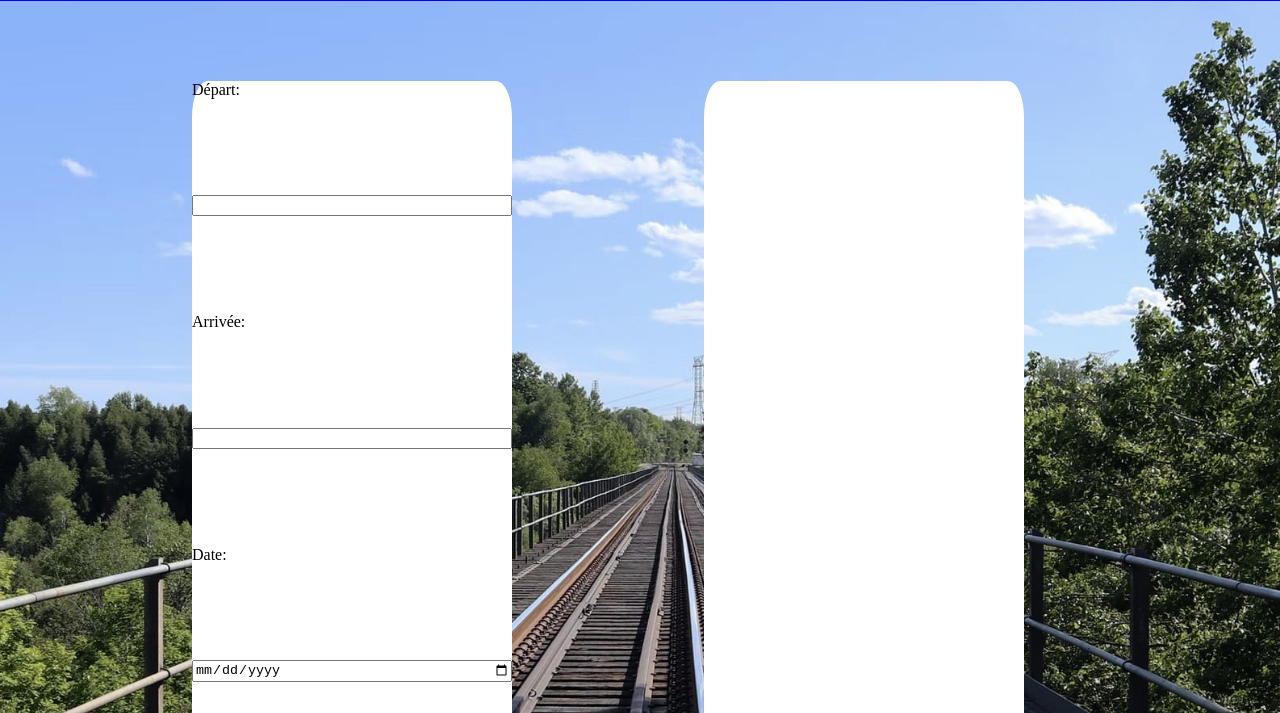
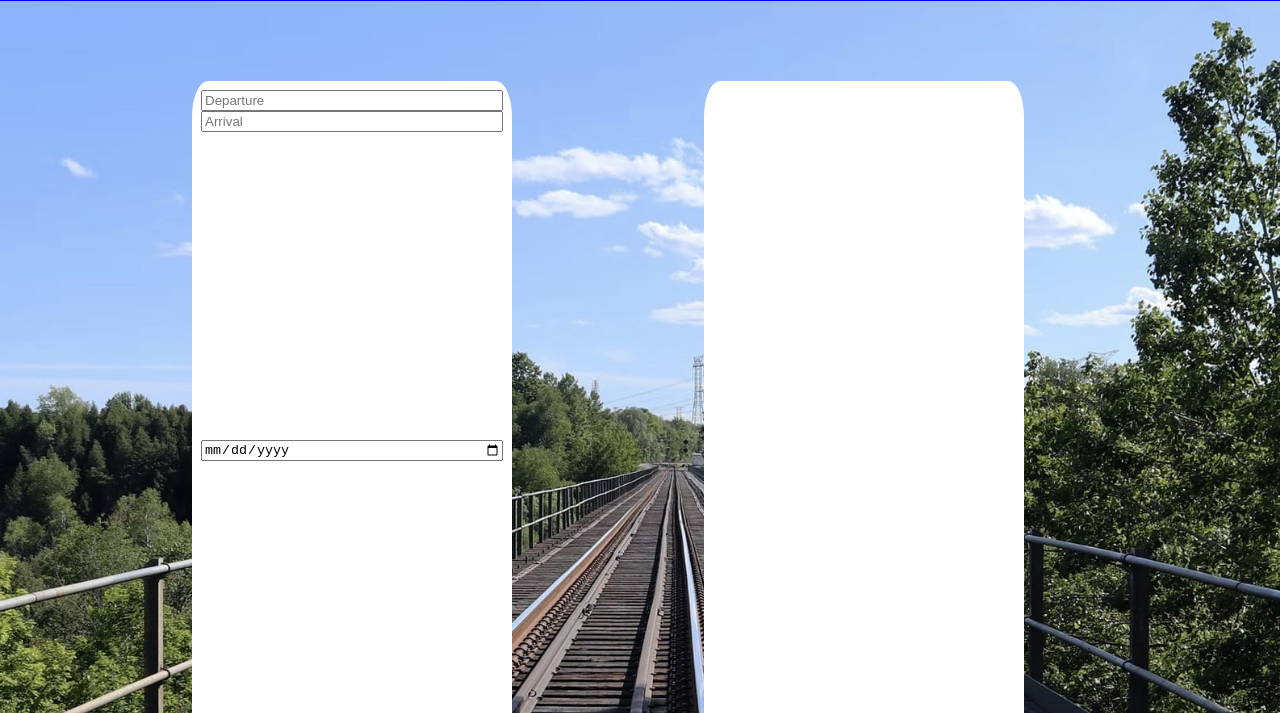
Before and after one commit to Alonajae/tickethack-frontend, a plain HTML site: page index.html in a window 1280 px wide. Shown: the part 239-952 px from the top of the page. Drawn offline with Linux system fonts and the light colour scheme.

Commit message:
mise en place home

```diff
--- a/index.html
+++ b/index.html
@@ -27,13 +27,12 @@
             <p>Compare , book and enjoy cheap prices for train tickets: your journer starts on Tickethack</p>
         </div>
         <form id="search-form">
-            <label for="departure">Départ:</label>
-            <input type="text" id="departure" name="departure" required>
-            <label for="arrival">Arrivée:</label>
-            <input type="text" id="arrival" name="arrival" required>
-            <label for="date">Date:</label>
+            <div id="trajet">
+                <input id="departure" type="text" placeholder="Departure" />
+                <input id="arrival" type="text" placeholder="Arrival" />
+            </div>
             <input type="date" id="date" name="date" required>
-            <button type="submit">Rechercher</button>
+            <button type="submit">Search</button>
         </form>
         <div id="results"></div>
 
--- a/style.css
+++ b/style.css
@@ -52,6 +52,7 @@ body{
     grid-column-start: 4;
     grid-column-end: 9;
     border-radius: 5%;
+    padding: 9px;
 }
 
 #results {
@@ -62,3 +63,7 @@ body{
     grid-column-end: 17;
     border-radius: 5%;
 }
+#trajet {
+    display: flex;
+    flex-direction: column;
+}
```
